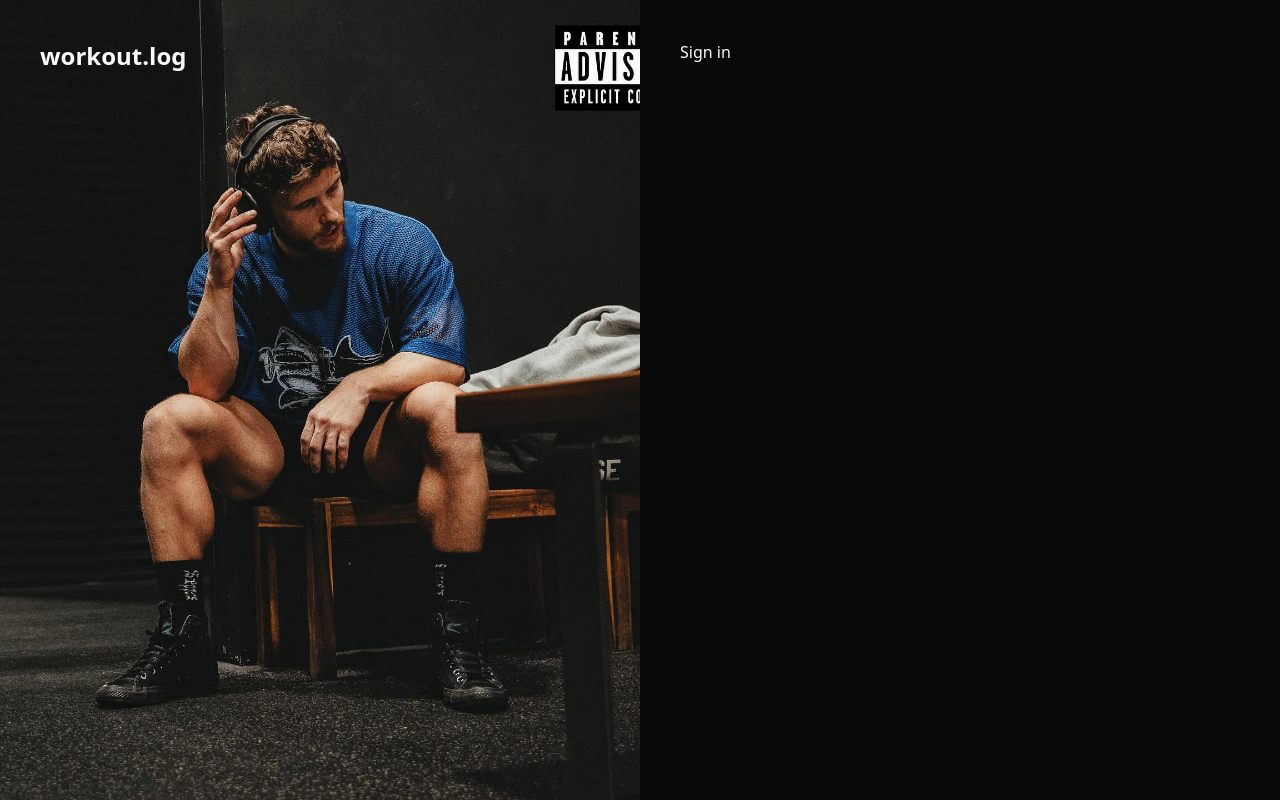
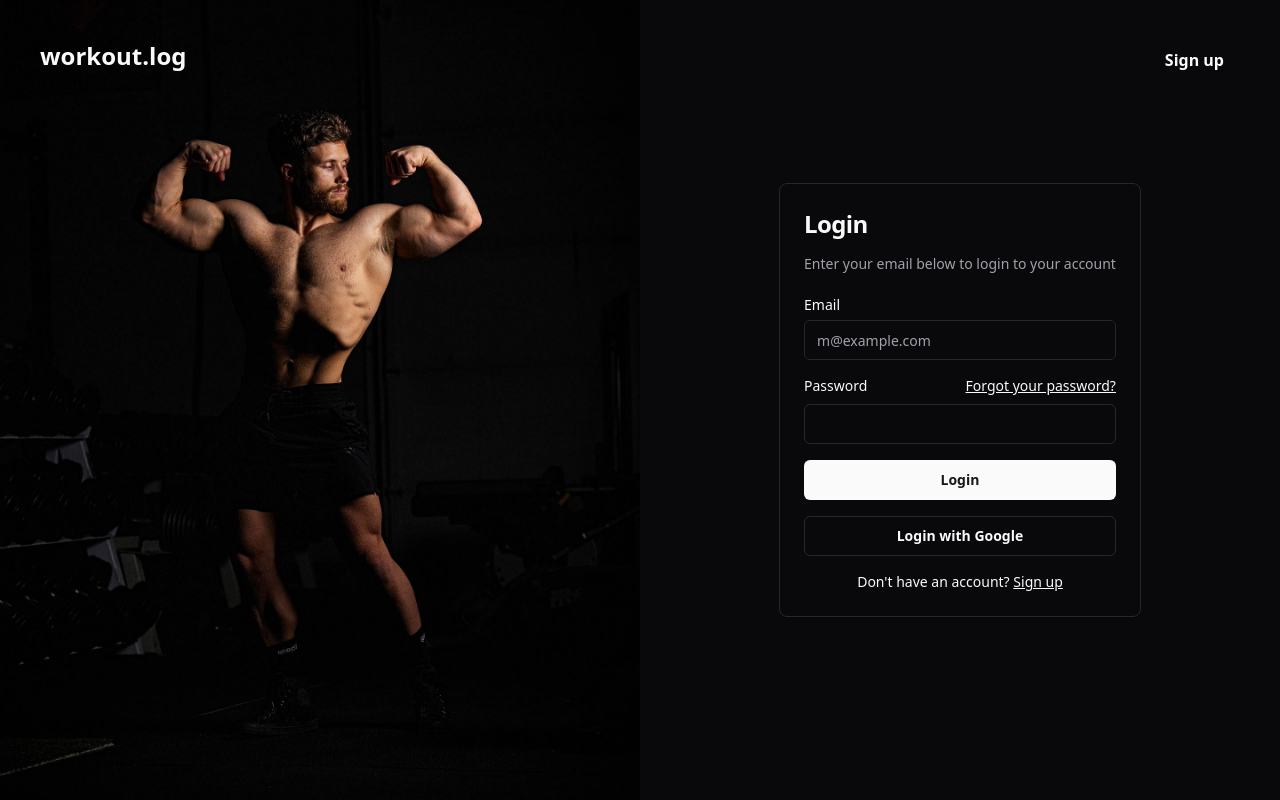
Before and after one commit to jesvirzuniega/workout-log, a Next.js app: page /login in a window 1280 px wide. Built offline with nearby package versions, Linux system fonts and the light colour scheme.

Commit message:
add login and sign up page content

```diff
--- a/package.json
+++ b/package.json
@@ -11,6 +11,7 @@
   },
   "dependencies": {
     "@radix-ui/react-icons": "^1.3.0",
+    "@radix-ui/react-label": "^2.0.2",
     "@radix-ui/react-separator": "^1.0.3",
     "@radix-ui/react-slot": "^1.0.2",
     "@tanstack/react-query": "^5.29.2",
--- /dev/null
+++ b/src/app/(auth)/components/auth-background-image.tsx
@@ -0,0 +1,19 @@
+'use client'
+import { usePathname } from 'next/navigation'
+import Image from "next/image"
+
+export default function AuthBackgroundImage() {
+  const pathname = usePathname()
+  const imageSrc = `/images/jeff${pathname == '/login' ? 1 : 2}.jpg`
+
+  return (
+    <Image
+      src={imageSrc}
+      objectFit="cover"
+      fill={true}
+      priority={true}
+      alt='background'
+      quality={100}
+    />
+  )
+}
--- /dev/null
+++ b/src/app/(auth)/components/auth-navigation.tsx
@@ -0,0 +1,19 @@
+'use client'
+import { usePathname } from 'next/navigation'
+import Link from "next/link"
+import { Button } from "@/components/ui/button"
+
+export default function AuthNavigation({ className = '' }: { className?: string }) {
+  const pathname = usePathname()
+  const isLogin = pathname === '/login'
+
+  return (
+    <div className={`flex justify-end ${className}`}>
+      <Link href={!isLogin ? '/login' : '/signup'}>
+        <Button variant="ghost" className="w-fit text-md font-semibold">
+          {!isLogin ? 'Login' : 'Sign up'}
+        </Button>
+      </Link>
+    </div>
+  )
+}
--- a/src/app/(auth)/layout.tsx
+++ b/src/app/(auth)/layout.tsx
@@ -1,4 +1,5 @@
-import Image from "next/image"
+import AuthNavigation from "./components/auth-navigation";
+import AuthBackgroundImage from "./components/auth-background-image";
 
 export default function AuthLayout({
   children,
@@ -9,18 +10,13 @@
     <div className="flex h-screen w-screen">
       <div className="w-1/2 bg-zinc-900 relative">
         <h1 className="absolute text-2xl font-semibold p-10 z-[2]">workout.log</h1>
-        <Image
-          src="/images/jeff2.jpg"
-          objectFit="cover"
-          fill={true}
-          priority={true}
-          alt='background'
-          quality={100}
-          loading="eager"
-        />
+        <AuthBackgroundImage />
       </div>
       <div className="p-10 w-1/2">
-        {children}
+        <AuthNavigation />
+        <div className="flex h-full justify-center items-center mt-[-40px]">
+          {children}
+        </div>
       </div>
     </div>
   )
--- a/src/app/(auth)/login/page.tsx
+++ b/src/app/(auth)/login/page.tsx
@@ -1,3 +1,59 @@
+import Link from "next/link"
+
+import { Button } from "@/components/ui/button"
+import {
+  Card,
+  CardContent,
+  CardDescription,
+  CardHeader,
+  CardTitle,
+} from "@/components/ui/card"
+import { Input } from "@/components/ui/input"
+import { Label } from "@/components/ui/label"
+
 export default function Login() {
-  return <h1>Sign in</h1>
+  return (
+    <Card className="mx-auto max-w-sm">
+      <CardHeader>
+        <CardTitle className="text-2xl">Login</CardTitle>
+        <CardDescription>
+          Enter your email below to login to your account
+        </CardDescription>
+      </CardHeader>
+      <CardContent>
+        <div className="grid gap-4">
+          <div className="grid gap-2">
+            <Label htmlFor="email">Email</Label>
+            <Input
+              id="email"
+              type="email"
+              placeholder="m@example.com"
+              required
+            />
+          </div>
+          <div className="grid gap-2">
+            <div className="flex items-center">
+              <Label htmlFor="password">Password</Label>
+              <Link href="#" className="ml-auto inline-block text-sm underline">
+                Forgot your password?
+              </Link>
+            </div>
+            <Input id="password" type="password" required />
+          </div>
+          <Button type="submit" className="w-full">
+            Login
+          </Button>
+          <Button variant="outline" className="w-full">
+            Login with Google
+          </Button>
+        </div>
+        <div className="mt-4 text-center text-sm">
+          Don&apos;t have an account?{" "}
+          <Link href="/signup" className="underline">
+            Sign up
+          </Link>
+        </div>
+      </CardContent>
+    </Card>
+  )
 }
--- a/src/app/(auth)/signup/page.tsx
+++ b/src/app/(auth)/signup/page.tsx
@@ -1,4 +1,5 @@
 import { Input } from "@/components/ui/input"
+import { Label } from "@/components/ui/label"
 import { EnvelopeOpenIcon } from "@radix-ui/react-icons"
 import { Button } from "@/components/ui/button"
 import {
@@ -15,32 +16,54 @@
 export default function SignUp() {
   return (
     <>
-      <div className="flex justify-end">
-        <Link href="/login">
-          <Button variant="ghost" className="w-fit text-md font-semibold">Login</Button>
-        </Link>
-      </div>
-      <div className="flex h-full justify-center items-center mt-[-40px]">
-        <Card className="text-center max-w-md">
-          <CardHeader>
-            <CardTitle>Create an account</CardTitle>
-            <CardDescription>Enter your email below to create your account</CardDescription>
-          </CardHeader>
-          <CardContent>
-            <div className="px-8">
-              <Input className="mb-3" type="email" placeholder="name@example.com" />
-              <Button className="text-sm w-full mb-3">Sign in with email</Button>
-              <Separator className="my-4 relative flex justify-center">
-                <div className="bg-zinc-950 px-6 text-muted-foreground bottom-[-12px] left-1/2 right-1/2 uppercase text-xs font-semibold my-[-6px]">Or continue with</div>
-              </Separator>
-              <Button className="text-sm mt-3 w-full mb-3"><EnvelopeOpenIcon className="mr-2" /> Gmail</Button>
+      <Card className="mx-auto max-w-sm">
+        <CardHeader>
+          <CardTitle className="text-xl">Sign Up</CardTitle>
+          <CardDescription>
+            Enter your information to create an account
+          </CardDescription>
+        </CardHeader>
+        <CardContent>
+          <div className="grid gap-4">
+            <div className="grid grid-cols-2 gap-4">
+              <div className="grid gap-2">
+                <Label htmlFor="first-name">First name</Label>
+                <Input id="first-name" placeholder="Max" required />
+              </div>
+              <div className="grid gap-2">
+                <Label htmlFor="last-name">Last name</Label>
+                <Input id="last-name" placeholder="Robinson" required />
+              </div>
             </div>
-          </CardContent>
-          <CardFooter>
-            <p className="text-sm text-muted-foreground">By clicking continue, you agree to our Terms of Service and Privacy Policy.</p>
-          </CardFooter>
-        </Card>
-      </div>
+            <div className="grid gap-2">
+              <Label htmlFor="email">Email</Label>
+              <Input
+                id="email"
+                type="email"
+                placeholder="m@example.com"
+                required
+              />
+            </div>
+            <div className="grid gap-2">
+              <Label htmlFor="password">Password</Label>
+              <Input id="password" type="password" />
+            </div>
+            <Button type="submit" className="w-full">
+              Create an account
+            </Button>
+            <Button variant="outline" className="w-full">
+              <EnvelopeOpenIcon className="mr-2"/>
+              Sign up with Gmail
+            </Button>
+          </div>
+          <div className="mt-4 text-center text-sm">
+            Already have an account?{" "}
+            <Link href="/login" className="underline">
+              Sign in
+            </Link>
+          </div>
+        </CardContent>
+      </Card>
     </>
   )
 }
--- /dev/null
+++ b/src/components/ui/label.tsx
@@ -0,0 +1,26 @@
+"use client"
+
+import * as React from "react"
+import * as LabelPrimitive from "@radix-ui/react-label"
+import { cva, type VariantProps } from "class-variance-authority"
+
+import { cn } from "@/lib/utils"
+
+const labelVariants = cva(
+  "text-sm font-medium leading-none peer-disabled:cursor-not-allowed peer-disabled:opacity-70"
+)
+
+const Label = React.forwardRef<
+  React.ElementRef<typeof LabelPrimitive.Root>,
+  React.ComponentPropsWithoutRef<typeof LabelPrimitive.Root> &
+    VariantProps<typeof labelVariants>
+>(({ className, ...props }, ref) => (
+  <LabelPrimitive.Root
+    ref={ref}
+    className={cn(labelVariants(), className)}
+    {...props}
+  />
+))
+Label.displayName = LabelPrimitive.Root.displayName
+
+export { Label }
```
Also changed, not shown: 1 other file (tests, documents, lock files or other folders).
